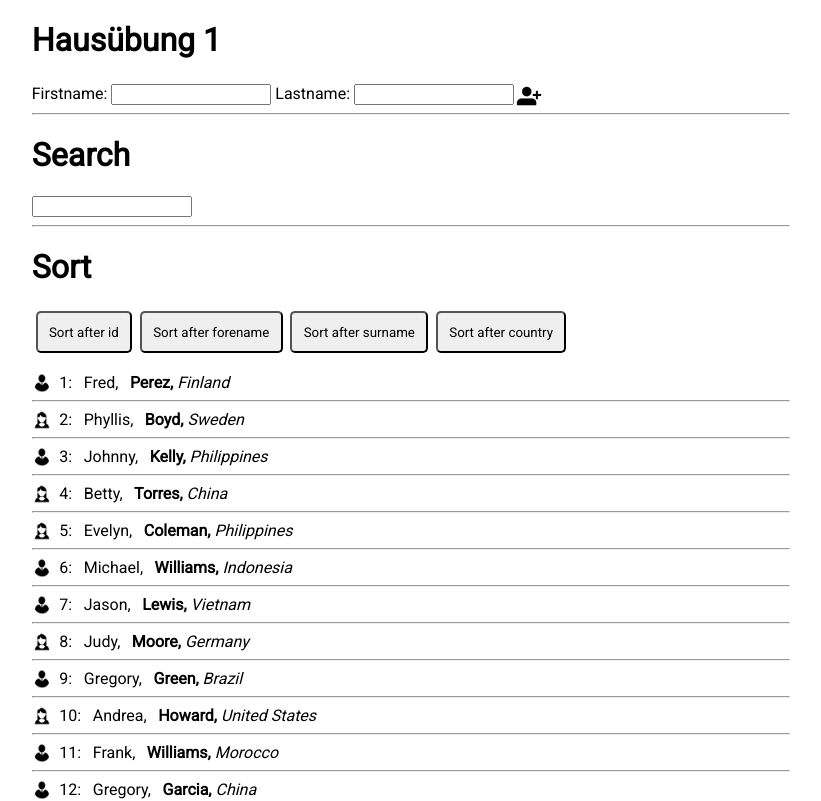
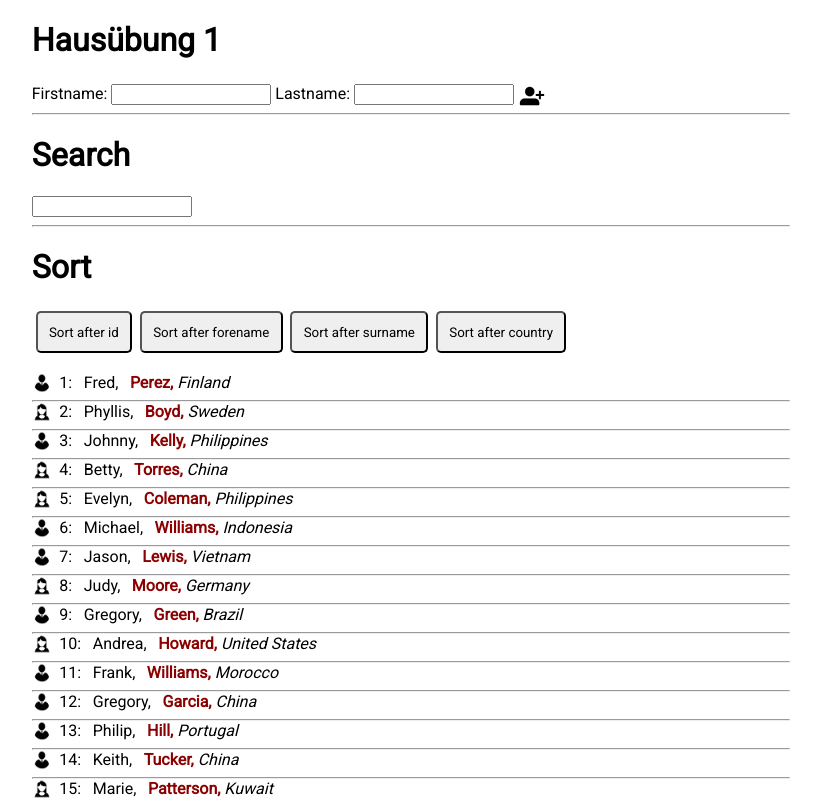
Before and after one commit to Daniel-Pfeffer/angularPerson, an Angular app: page / in a window 1280 px wide. Shown: the top 801 px of the page, without its empty margins (248-1069 px from the left). Built offline with nearby package versions, Linux system fonts and the light colour scheme.

Commit message:
Minor bug fix with type casting Minor changes in layout

```diff
--- a/src/app/app.component.html
+++ b/src/app/app.component.html
@@ -12,7 +12,7 @@
             <input type="text" [value]="selectedPerson != undefined ? selectedPerson.lastname : null"
                    [(ngModel)]="lastNameToChange">
         </label>
-        <img src="assets/add.png" (click)="addUser()" width="30px" height="30px" style="margin-bottom: -12px">
+        <img src="assets/add.png" (click)="addUser()" width="30px" height="30px" style="margin-bottom: -12px; margin-left: 3px">
     </div>
     <hr>
     <h1>Search</h1>
--- a/src/app/app.component.ts
+++ b/src/app/app.component.ts
@@ -46,7 +46,7 @@ export class AppComponent {
         // Subscribe to asynchronus service
         this.http.getData().subscribe(data => {
             // Dunno y it works but fuck it
-                this.persons = data;
+            this.persons = <Array<Person>>data;
         });
     }
 
--- a/src/app/person-detail/person-detail.component.html
+++ b/src/app/person-detail/person-detail.component.html
@@ -2,17 +2,17 @@
     <img [src]="returnImg()" width="20px" height="20px" style="margin-bottom: -5px">
     <a>{{person.id}}: </a>
     <a>{{person.firstname}}, </a>
-    <a style="font-weight: 900">{{person.lastname}}, </a>
+    <a style="font-weight: 900; color: darkred;">{{person.lastname}}, </a>
     <i>{{person.country}}</i>
 </div>
-<div *ngIf="visibility">
-    <a (click)="deleteThis(person)"><img src="/assets/bin.png" width="20px" height="20px"
-                                         style="margin-bottom: -5px"></a>
+<div *ngIf="visibility" style="margin-left: 16.5px">
     <input type="text" [value]="selectedPerson != undefined ? selectedPerson.firstname : null"
            [(ngModel)]="nameToChange" (input)="changeName(selectedPerson)" style="margin-left: 10px">
     <input type="text" [value]="selectedPerson != undefined ? selectedPerson.lastname : null"
            [(ngModel)]="lastNameToChange" (input)="changeLastName(selectedPerson)"
            style="margin-left: 20px; margin-right: 10px">
     <img src="assets/edit.png" width="20px" height="20px" (click)="selectedPerson = person" style="margin-bottom: -5px">
+    <a (click)="deleteThis(person)"><img src="/assets/bin.png" width="20px" height="20px"
+                                         style="margin-bottom: -5px"></a>
 </div>
 <hr>
--- a/src/styles.css
+++ b/src/styles.css
@@ -1,3 +1,6 @@
 a{
     margin-left: 1%;
 }
+hr{
+    margin-block-end: 0;
+}
```
Lines whose indentation alone changed are shown as unchanged.
